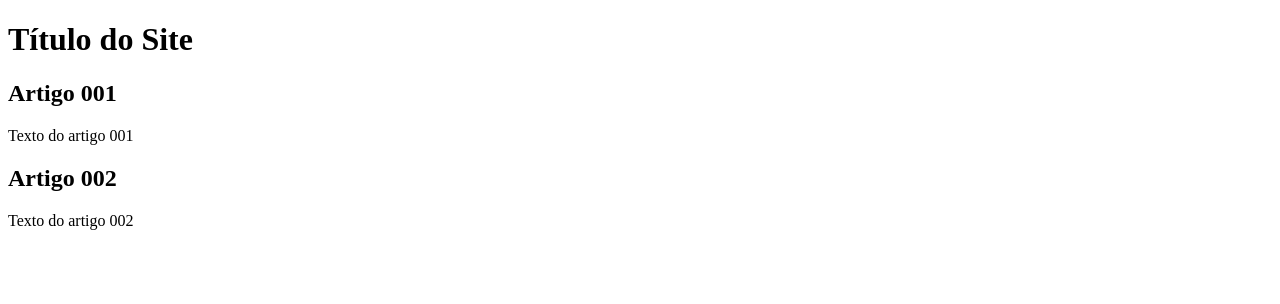
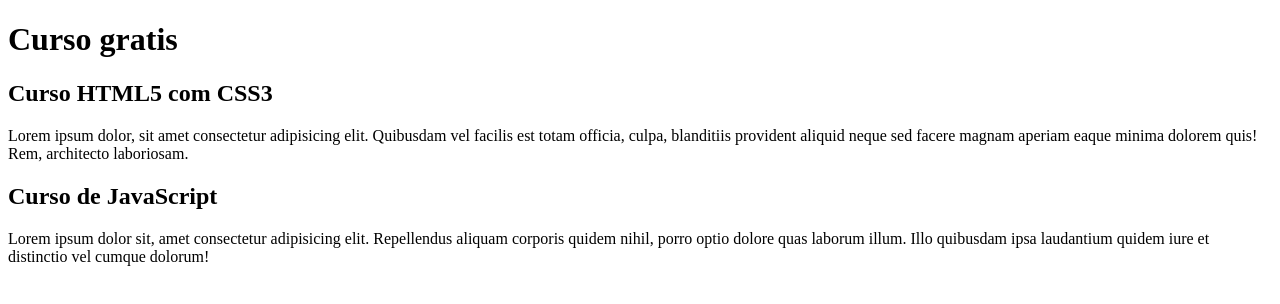
Before and after one commit to Silvaluska/Projeto-site, a plain HTML site: page index.html in a window 1280 px wide. Drawn offline with Linux system fonts and the light colour scheme.

Commit message:
Update index.html

```diff
--- a/index.html
+++ b/index.html
@@ -9,15 +9,15 @@
 <body>
     <main>
         <header>
-            <h1>Título do Site</h1>
+            <h1>Curso gratis</h1>
         </header>
         <article>
-            <h2>Artigo 001</h2>
-            <p>Texto do artigo 001</p>
+            <h2>Curso HTML5 com CSS3</h2>
+            <p>Lorem ipsum dolor, sit amet consectetur adipisicing elit. Quibusdam vel facilis est totam officia, culpa, blanditiis provident aliquid neque sed facere magnam aperiam eaque minima dolorem quis! Rem, architecto laboriosam.</p>
         </article>
         <article>
-            <h2>Artigo 002</h2>
-            <p>Texto do artigo 002</p>
+            <h2>Curso de JavaScript</h2>
+            <p>Lorem ipsum dolor sit, amet consectetur adipisicing elit. Repellendus aliquam corporis quidem nihil, porro optio dolore quas laborum illum. Illo quibusdam ipsa laudantium quidem iure et distinctio vel cumque dolorum!</p>
         </article>
     </main>
 </body>
```
